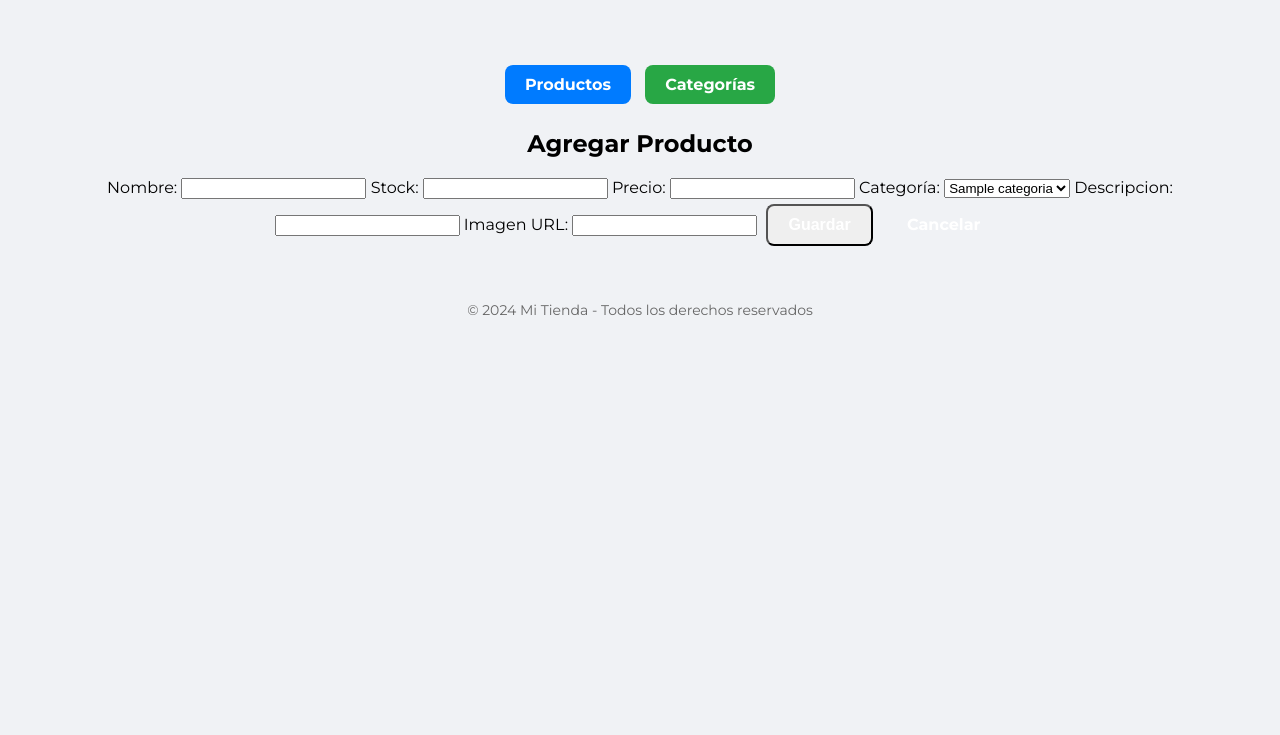
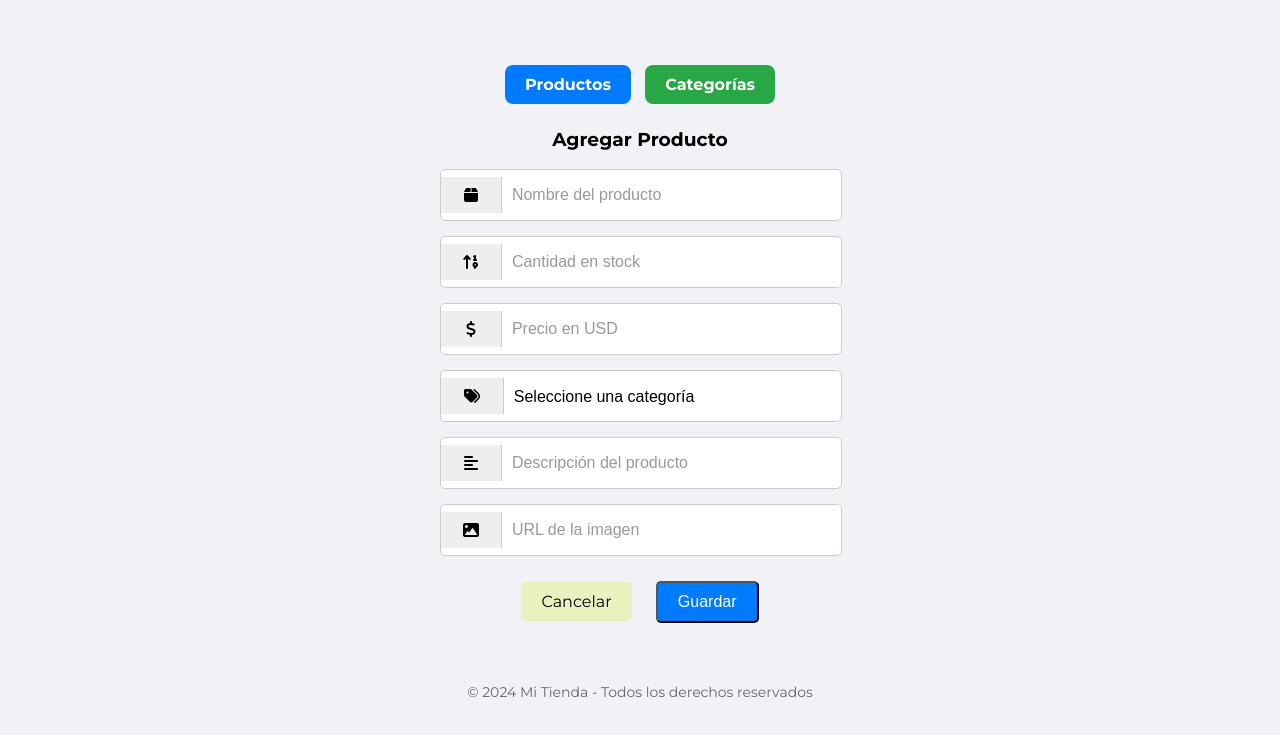
Before and after one commit to Chrislight879/postgresprueba, a Flask app: page /productos/agregar in a window 1280 px wide. Shown: the part 119-854 px from the top of the page. Before the commit the page ends 434 px from the top, so only its background shows below. Run offline with Flask 3, Linux system fonts and the light colour scheme; tables that the repository leaves empty hold one stand-in row (values such as "Sample post").

Commit message:
Cambio en el diseño

```diff
--- a/app.py
+++ b/app.py
@@ -7,7 +7,8 @@
 
 # CONEXION A BASE DE DATOS
 
-app.config['SQLALCHEMY_DATABASE_URI'] = "postgresql://postgres:12345@localhost:5432/TiendonaDb"
+#app.config['SQLALCHEMY_DATABASE_URI'] = "postgresql://postgres:12345@localhost:5432/TiendonaDb"
+app.config['SQLALCHEMY_DATABASE_URI'] = "postgresql://postgres:catolica10@localhost:5432/TiendonaDb"
 app.config['SQLALCHEMY_TRACK_MODIFICATIONS'] = False
 app.config['SECRET_KEY'] = "clave_secreta"
 
--- a/static/stylesheet.css
+++ b/static/stylesheet.css
@@ -64,6 +64,114 @@
 
 main {
     margin-top: 60px; /* En lugar de dp, usa px */
+}
+
+.btn1 {
+    background-color: #007bff;
+    color: white;
+    padding: 10px 20px;
+    border-radius: 5px;
+    text-decoration: none;
+    font-size: 16px;
+    margin: 10px;
+}
+
+.btn2 {
+    background-color: #e8f2bf;
+    color: black;
+    padding: 10px 20px;
+    border-radius: 5px;
+    text-decoration: none;
+    font-size: 16px;
+    margin: 10px;
+}
+
+.btn3 {
+    background-color: #e8f2bf;
+    color: black;
+    padding: 10px 20px;
+    border-radius: 5px;
+    text-decoration: none;
+    font-size: 16px;
+    margin: 10px;
+}
+
+.btn4 {
+    background-color: #007bff;
+    color: white;
+    padding: 10px 20px;
+    border-radius: 5px;
+    text-decoration: none;
+    font-size: 16px;
+    margin: 10px;
+}
+
+.input-group {
+    display: flex;
+    align-items: center;  /* Alinea los íconos y los inputs en el centro */
+    margin: 15px 0;
+    width: 100%;
+    height: 50px;
+    border: 1px solid #ccc;
+    border-radius: 5px;
+    background: #fff;
+    overflow: hidden;
+}
+
+.input-group span {
+    display: flex;
+    align-items: center;
+    justify-content: center;
+    width: 50px; /* Tamaño del contenedor del icono */
+    background: #eee;
+    border-right: 1px solid #ccc;
+}
+
+.input-group input {
+    border: none;
+    outline: none;
+    width: 100%;
+    padding: 10px;
+    font-size: 16px;
+}
+
+.input-group input::placeholder {
+    color: #999;
+}
+
+/* Ajustar la apariencia del select dentro del input-group */
+.custom-select {
+    border: none;
+    outline: none;
+    width: 100%;
+    padding: 10px;
+    font-size: 16px;
+    background: white;
+    appearance: none; /* Oculta la flecha predeterminada en algunos navegadores */
+}
+
+/* Forzar que el select ocupe todo el espacio disponible */
+.input-group .custom-select {
+    flex-grow: 1;  /* Hace que el select ocupe el espacio restante */
+    border: none;
+    box-shadow: none;
+}
+
+/* Para evitar bordes cortados */
+.input-group .custom-select:focus {
+    box-shadow: none;
+    outline: none;
+}
+
+/* Mejorar la alineación del icono */
+.input-group-text {
+    background: #eee;
+    border-right: 1px solid #ccc;
+    display: flex;
+    align-items: center;
+    justify-content: center;
+    padding: 10px;
+    width: 50px;
 }
 
 
--- a/templates/producto/add.html
+++ b/templates/producto/add.html
@@ -1,28 +1,61 @@
 {% extends "base.html" %}
+
 {% block content %}
-<h2>Agregar Producto</h2>
-<form method="POST">
-    {{ form.hidden_tag() }}
+<div class="container mt-5">
+    <div class="card shadow-sm" style="max-width: 400px; margin: auto;">
+        <div class="card-header bg-danger text-white text-center">
+            <h3 class="mb-0">Agregar Producto</h3>
+        </div>
+        <div class="card-body">
+            <form method="POST">
+                {{ form.hidden_tag() }}
 
-    <label>Nombre:</label>
-    {{ form.nombre(class="form-control") }}
+                <div class="input-group mb-3">
+                    <span class="input-group-text"><i class="fas fa-box"></i></span>
+                    {{ form.nombre(class="form-control", placeholder="Nombre del producto") }}
+                </div>
 
-    <label>Stock:</label>
-    {{ form.stock(class="form-control") }}
+                <div class="input-group mb-3">
+                    <span class="input-group-text"><i class="fas fa-sort-numeric-up"></i></span>
+                    {{ form.stock(class="form-control", placeholder="Cantidad en stock") }}
+                </div>
 
-    <label>Precio:</label>
-    {{ form.precio(class="form-control") }}
+                <div class="input-group mb-3">
+                    <span class="input-group-text"><i class="fas fa-dollar-sign"></i></span>
+                    {{ form.precio(class="form-control", placeholder="Precio en USD") }}
+                </div>
 
-    <label>Categoría:</label>
-    {{ form.categoria_id(class="form-control") }}
+                <div class="input-group mb-3">
+                    <span class="input-group-text"><i class="fas fa-tags"></i></span>
+                    <select name="categoria_id" class="form-select custom-select">
+                        <option value="">Seleccione una categoría</option>
+                        {% for categoria in form.categoria_id.choices %}
+                            <option value="{{ categoria[0] }}">{{ categoria[1] }}</option>
+                        {% endfor %}
+                    </select>
+                </div>
 
-    <label>Descripcion:</label>
-    {{ form.descripcion(class="form-control") }}
 
-    <label>Imagen URL:</label>
-    {{ form.imagen(class="form-control") }}
 
-    <button type="submit" class="btn btn-success">Guardar</button>
-    <a href="{{ url_for('lista_productos') }}" class="btn btn-secondary">Cancelar</a>
-</form>
+                <div class="input-group mb-3">
+                    <span class="input-group-text"><i class="fas fa-align-left"></i></span>
+                    {{ form.descripcion(class="form-control", placeholder="Descripción del producto", rows="3") }}
+                </div>
+
+                <div class="input-group mb-3">
+                    <span class="input-group-text"><i class="fas fa-image"></i></span>
+                    {{ form.imagen(class="form-control", placeholder="URL de la imagen") }}
+                </div>
+
+                <div class="d-flex justify-content-between">
+                    <a href="{{ url_for('lista_productos') }}" class="btn2">Cancelar</a>
+                    <button type="submit" class="btn1">Guardar</button>
+                </div>
+            </form>
+        </div>
+    </div>
+</div>
+
+<!-- Asegúrate de tener FontAwesome en tu base.html -->
+<link rel="stylesheet" href="https://cdnjs.cloudflare.com/ajax/libs/font-awesome/6.0.0/css/all.min.css">
 {% endblock %}
```
Also changed, not shown: templates/categoria/add.html (+21 -10 lines).
